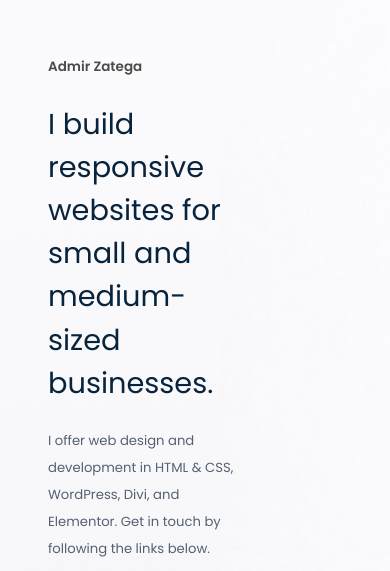
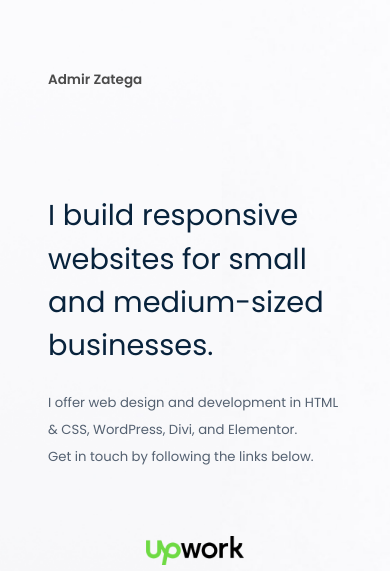
Before and after one commit to azatega/portfolio, a plain HTML site: page index.html in a window 390 px wide. Shown: the top 571 px of the page. Drawn offline with Linux system fonts and the light colour scheme.

Commit message:
CSS bugfix

```diff
--- a/assets/style.css
+++ b/assets/style.css
@@ -37,7 +37,6 @@ h1{
 }
 
 h2{
-
     font-size: 1.375rem;
     font-weight: 400;
     line-height: 2.05;
@@ -75,18 +74,20 @@ h2{
 
 .navbar .container{
     display: flex;
-    align-items: center;
+    align-items: flex-end;
     justify-content: space-between;
 }
 
 .brand{
     font-size: 1.125rem;
+    margin-bottom: 0;
 }
 
 .links{
     font-size: 16px;
     display: flex;
     list-style-type: none;
+    margin-bottom: 0;
 }
 
 .links li{
@@ -164,6 +165,10 @@ h2{
     h2{
         font-size: 1.1rem;
     }
+
+    .hero-container{
+        max-width: 100%;
+    }
 }
 
 @media only screen and (max-width: 720px) {
@@ -179,7 +184,6 @@ h2{
         display: flex;
         align-items: center;
         justify-content: center;
-        max-width: 100%;
     }
 
     .hero{
```
